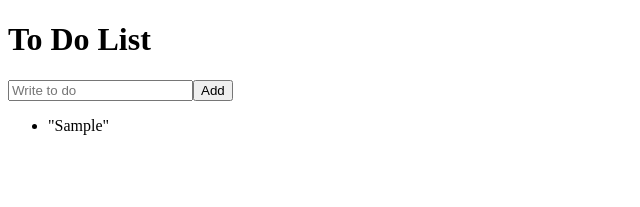
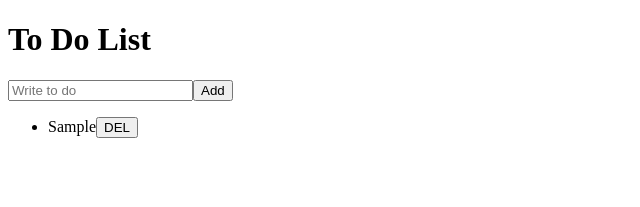
Before and after one commit to pa-rang/redux-practice, a React (Create React App) app: page /#/ in a window 1280 px wide. Both pictures are taken after typing "Sample" into the empty fields and a click on the button "Add". Shown: the top 207 px of the page, without its empty margins (0-640 px from the left). Built offline with nearby package versions, Linux system fonts and the light colour scheme.

Commit message:
feat(react-todo): add delete-to-do

```diff
--- /dev/null
+++ b/src/components/ToDo.js
@@ -0,0 +1,21 @@
+import React from 'react';
+import { connect } from 'react-redux';
+import { actionCreators } from '../store';
+
+function ToDo({ text, id, deleteToDo }) {
+  return (
+    <li>
+      {text}
+      <button onClick={deleteToDo}>DEL</button>
+    </li>
+  )
+}
+
+function mapDispatchToProps(dispatch, ownProps) {
+  console.log('ownProps', ownProps)
+  return {
+    deleteToDo: id => dispatch(actionCreators.deleteToDo(ownProps.id))
+  };
+}
+
+export default connect(null, mapDispatchToProps) (ToDo);
--- a/src/routes/Home.js
+++ b/src/routes/Home.js
@@ -1,6 +1,7 @@
 import React, { useState } from 'react'
 import { connect } from 'react-redux';
 import { actionCreators } from '../store';
+import ToDo from '../components/ToDo';
 
 function Home({ toDos, addToDo }) {
   console.log('toDos', toDos);
@@ -25,7 +26,7 @@
       </form>
       <ul>
         {toDos.map(toDo => (
-          <li>{JSON.stringify(toDo.text)}</li>
+          <ToDo {...toDo} key={toDo.id}/>
         ))}
       </ul>
     </>
```
